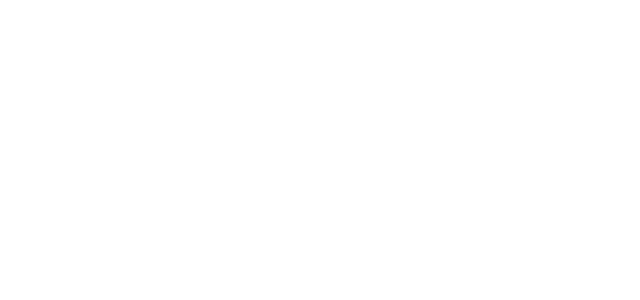
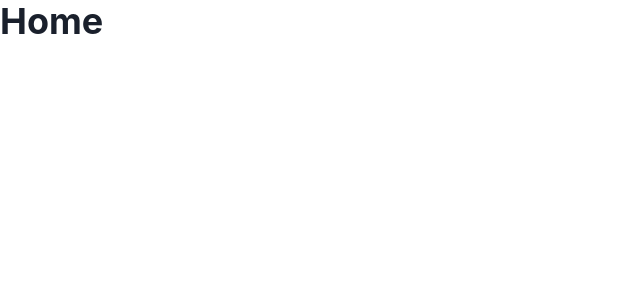
Before and after one commit to JeffersonAlves7/erica-webapp, a React (Vite) app: page /home in a window 1280 px wide. Before the commit this address had no page. Shown: the top 300 px of the page, without its empty margins (0-640 px from the left). Built offline with nearby package versions, Linux system fonts and the light colour scheme.

Commit message:
feat: add a home page feat: when do a login in login page, will be redirected to home page

```diff
--- a/src/App.tsx
+++ b/src/App.tsx
@@ -1,11 +1,13 @@
 import { BrowserRouter, Route, Routes } from "react-router-dom"
 import { Login } from "./pages/login"
+import { Home } from "./pages/home"
 
 function App() {
   return (
     <BrowserRouter>
       <Routes>
         <Route path="/" element={<Login/>}/>
+        <Route path="/home" element={<Home/>}/>
       </Routes>
     </BrowserRouter>
   )
--- /dev/null
+++ b/src/pages/home.tsx
@@ -0,0 +1,5 @@
+import { Heading } from "@chakra-ui/react";
+
+export function Home() {
+  return <Heading>Home</Heading>;
+}
--- a/src/pages/login.tsx
+++ b/src/pages/login.tsx
@@ -10,11 +10,13 @@
   Stack
 } from "@chakra-ui/react";
 import { useRef, useState } from "react";
+import { useNavigate } from "react-router-dom";
 
 export function Login() {
   const [error, setError] = useState<string>("");
   const emailRef = useRef<HTMLInputElement>(null);
   const passRef = useRef<HTMLInputElement>(null);
+  const navigator = useNavigate();
 
   function handleSubmit(e: React.FormEvent) {
     e.preventDefault();
@@ -27,11 +29,7 @@
       return;
     }
 
-    console.log({
-      emailValue,
-      passValue
-    });
-
+    navigator('/home');
     return;
   }
 
```
